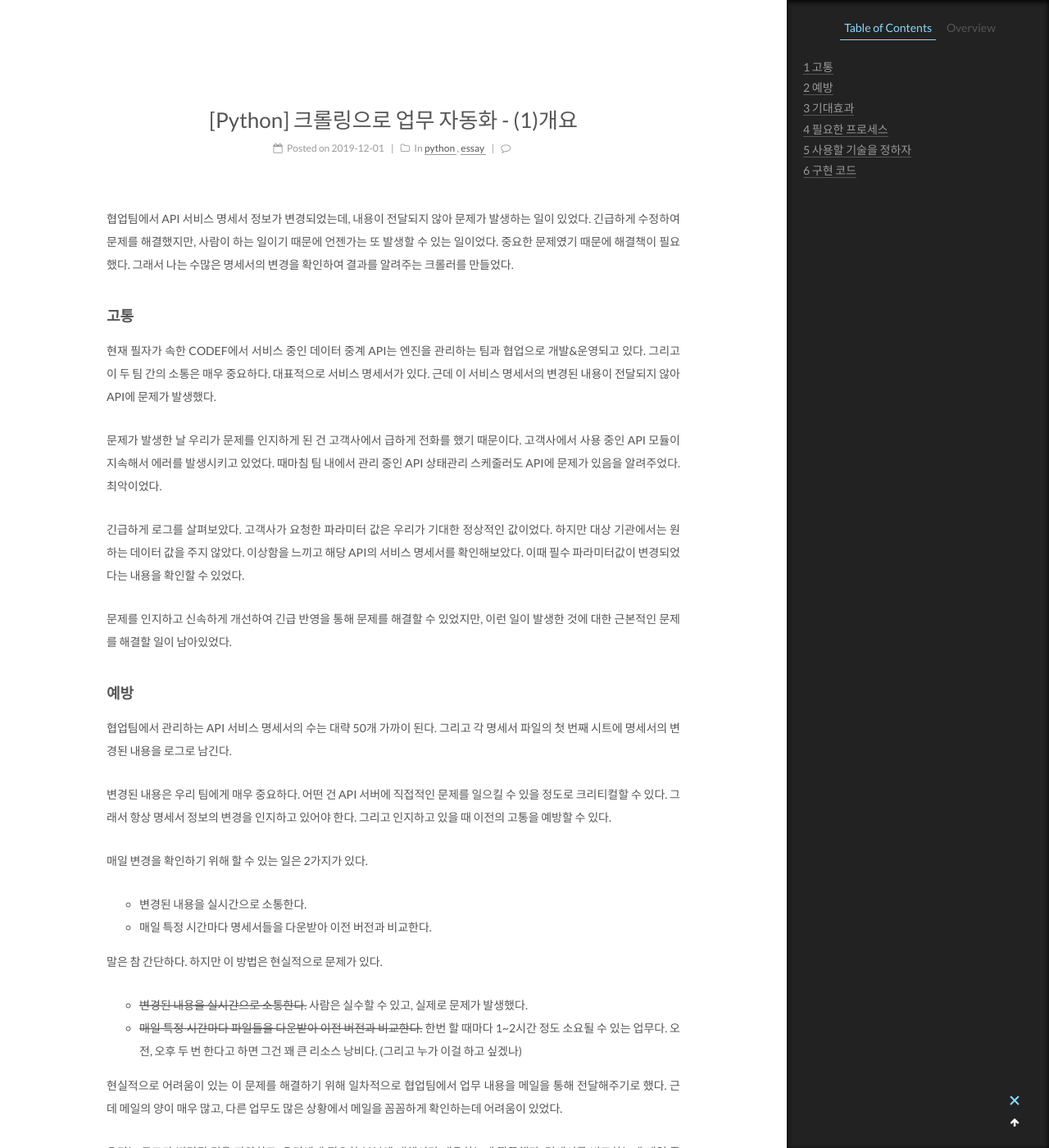
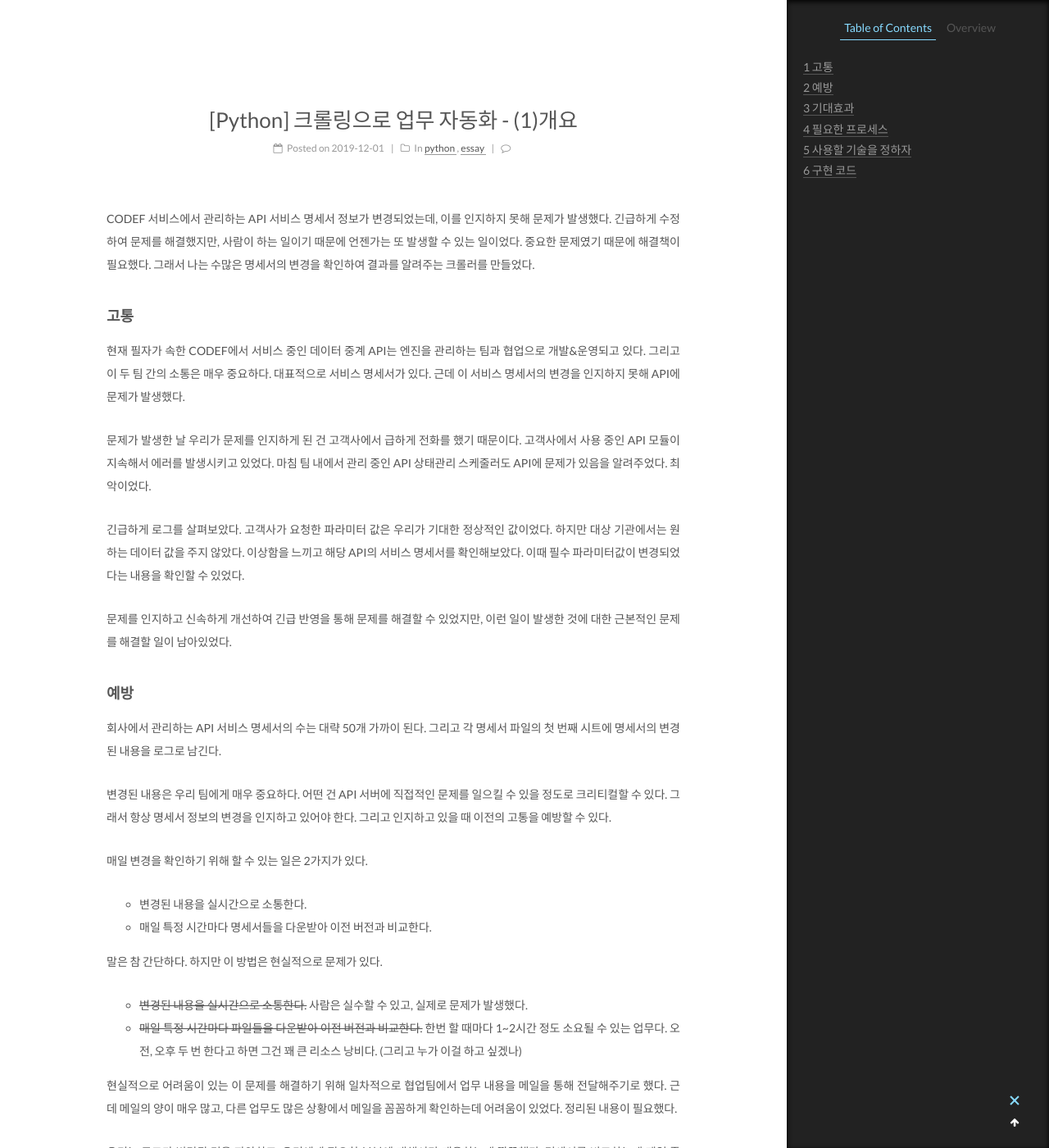
Before and after one commit to dc7303/dc7303.github.io, a Jekyll site: the page built from _posts/2019-12-01-pythonMakedCrawler1.md, in a window 1280 px wide and 1400 px high, scrolled down 214 px. Shown: the whole window at 82% size. Built offline with Jekyll 4.4.1, drawn with Linux system fonts in a browser that asks for light colours; comment, search, counter and statistics services are not loaded.

Commit message:
파이썬 크롤러 (1) 내용 일부 수정

```diff
--- a/_posts/2019-12-01-pythonMakedCrawler1.md
+++ b/_posts/2019-12-01-pythonMakedCrawler1.md
@@ -11,12 +11,12 @@ tag:
 comments: true
 ---
 
-협업팀에서 API 서비스 명세서 정보가 변경되었는데, 내용이 전달되지 않아 문제가 발생하는 일이 있었다. 긴급하게 수정하여 문제를 해결했지만, 사람이 하는 일이기 때문에 언젠가는 또 발생할 수 있는 일이었다. 중요한 문제였기 때문에 해결책이 필요했다. 그래서 나는 수많은 명세서의 변경을 확인하여 결과를 알려주는 크롤러를 만들었다.
+CODEF 서비스에서 관리하는 API 서비스 명세서 정보가 변경되었는데, 이를 인지하지 못해 문제가 발생했다. 긴급하게 수정하여 문제를 해결했지만, 사람이 하는 일이기 때문에 언젠가는 또 발생할 수 있는 일이었다. 중요한 문제였기 때문에 해결책이 필요했다. 그래서 나는 수많은 명세서의 변경을 확인하여 결과를 알려주는 크롤러를 만들었다.
 
 ### 고통
-현재 필자가 속한 CODEF에서 서비스 중인 데이터 중계 API는 엔진을 관리하는 팀과 협업으로 개발&운영되고 있다. 그리고 이 두 팀 간의 소통은 매우 중요하다. 대표적으로 서비스 명세서가 있다. 근데 이 서비스 명세서의 변경된 내용이 전달되지 않아 API에 문제가 발생했다.
+현재 필자가 속한 CODEF에서 서비스 중인 데이터 중계 API는 엔진을 관리하는 팀과 협업으로 개발&운영되고 있다. 그리고 이 두 팀 간의 소통은 매우 중요하다. 대표적으로 서비스 명세서가 있다. 근데 이 서비스 명세서의 변경을 인지하지 못해 API에 문제가 발생했다.
 
-문제가 발생한 날 우리가 문제를 인지하게 된 건 고객사에서 급하게 전화를 했기 때문이다. 고객사에서 사용 중인 API 모듈이 지속해서 에러를 발생시키고 있었다. 때마침 팀 내에서 관리 중인 API 상태관리 스케줄러도 API에 문제가 있음을 알려주었다. 최악이었다.
+문제가 발생한 날 우리가 문제를 인지하게 된 건 고객사에서 급하게 전화를 했기 때문이다. 고객사에서 사용 중인 API 모듈이 지속해서 에러를 발생시키고 있었다. 마침 팀 내에서 관리 중인 API 상태관리 스케줄러도 API에 문제가 있음을 알려주었다. 최악이었다.
 
 긴급하게 로그를 살펴보았다. 고객사가 요청한 파라미터 값은 우리가 기대한 정상적인 값이었다. 하지만 대상 기관에서는 원하는 데이터 값을 주지 않았다. 이상함을 느끼고 해당 API의 서비스 명세서를 확인해보았다. 이때 필수 파라미터값이 변경되었다는 내용을 확인할 수 있었다.
 
@@ -24,7 +24,7 @@ comments: true
 
 
 ### 예방
-협업팀에서 관리하는 API 서비스 명세서의 수는 대략 50개 가까이 된다. 그리고 각 명세서 파일의 첫 번째 시트에 명세서의 변경된 내용을 로그로 남긴다.
+회사에서 관리하는 API 서비스 명세서의 수는 대략 50개 가까이 된다. 그리고 각 명세서 파일의 첫 번째 시트에 명세서의 변경된 내용을 로그로 남긴다.
 
 변경된 내용은 우리 팀에게 매우 중요하다. 어떤 건 API 서버에 직접적인 문제를 일으킬 수 있을 정도로 크리티컬할 수 있다. 그래서 항상 명세서 정보의 변경을 인지하고 있어야 한다. 그리고 인지하고 있을 때 이전의 고통을 예방할 수 있다.
 
@@ -38,7 +38,7 @@ comments: true
 - ~~변경된 내용을 실시간으로 소통한다.~~ 사람은 실수할 수 있고, 실제로 문제가 발생했다.
 - ~~매일 특정 시간마다 파일들을 다운받아 이전 버전과 비교한다.~~ 한번 할 때마다 1~2시간 정도 소요될 수 있는 업무다. 오전, 오후 두 번 한다고 하면 그건 꽤 큰 리소스 낭비다. (그리고 누가 이걸 하고 싶겠나)
 
-현실적으로 어려움이 있는 이 문제를 해결하기 위해 일차적으로 협업팀에서 업무 내용을 메일을 통해 전달해주기로 했다. 근데 메일의 양이 매우 많고, 다른 업무도 많은 상황에서 메일을 꼼꼼하게 확인하는데 어려움이 있었다.
+현실적으로 어려움이 있는 이 문제를 해결하기 위해 일차적으로 협업팀에서 업무 내용을 메일을 통해 전달해주기로 했다. 근데 메일의 양이 매우 많고, 다른 업무도 많은 상황에서 메일을 꼼꼼하게 확인하는데 어려움이 있었다. 정리된 내용이 필요했다.
 
 우리는 로그가 변경된 것을 파악하고, 우리에게 필요한 부분에 대해서만 대응하는게 깔끔했다. 명세서를 비교하는게 제일 좋은 방법이였다. 그래서 나는 개발자답게 하기 싫은 업무를 컴퓨터에 할당하기로 했다. '매일 오전, 오후 두 번 모든 명세서를 비교해서 우리에게 변경사항을 알려줘'라고 말이다.
 
```
